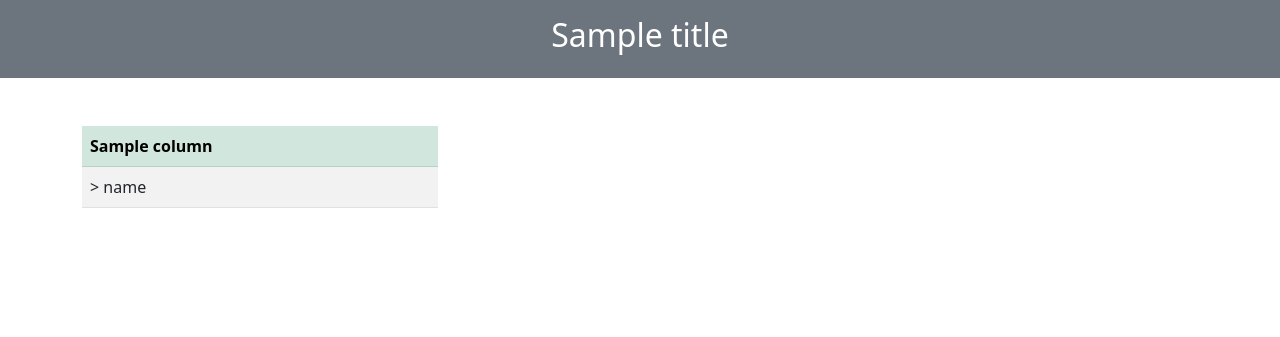
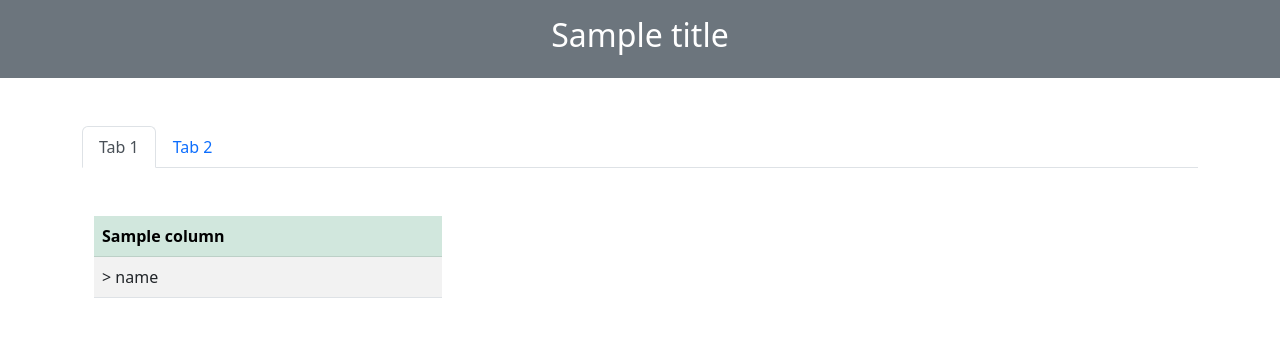
Before and after one commit to jhatala-myth/nbookmark, a Flask app: template templates/index.html in a window 1280 px wide. Shown: the top 337 px of the page. Run offline with Flask 2, Linux system fonts and the light colour scheme; the template is opened without the code that fills it: most values are stand-ins (such as "Sample title", 1, 10 or a date in 2020); some libraries are stand-ins or nearby versions.

Commit message:
update code

```diff
--- a/app.py
+++ b/app.py
@@ -4,36 +4,61 @@ from flask import Flask, render_template
 
 app = Flask(__name__)
 
+def sql_query(cursor, query):
+    try:
+        _result = cursor.execute(query)
+    except sqlite3.Error as db_error:
+        return {"status": False, "data": db_error.args}
+    return {"status": True, "data": _result.fetchall()}
+
+
 @app.route('/')
 def index():
+    site_data = {}
     config_query = "SELECT value FROM bookmark_config WHERE item = 'title';"
-    get_query = "SELECT column_id, bookmark_order, column_title FROM bookmark_view ORDER BY column_id;"
+    get_query = "SELECT bookmark_view.tab_id AS tab_index, tab_title, column_id, column_title, bookmark_order " \
+                "FROM bookmark_view LEFT JOIN bookmark_tab ON (bookmark_tab.tab_id=bookmark_view.tab_id)" \
+                "ORDER BY tab_index, column_id;"
+    col_query = "SELECT bookmark_title, bookmark_url FROM bookmark_list WHERE id IN ({})"
+
     ''' DB Connect '''
     db_conn = sqlite3.connect("db/nbookmark.db")
+    db_conn.row_factory = sqlite3.Row
     db_cursor = db_conn.cursor()
-    try:
-        db_cursor.execute(get_query)
-    except sqlite3.Error as db_error:
-        return render_template('error.html', error_msg=' '.join(db_error.args))
+
+    result = sql_query(db_cursor, config_query)
+    if not result['status']:
+        return render_template('error.html', error_msg=' '.join(result['data']))
+
+    site_data['title'] = result['data'][0]['value']
 
     ''' Fetch links from DB '''
-    columns = []
-    records = db_cursor.fetchall()
-    for row in records:
-        '''
-            structure:
-            columns = [ {"title": "column_title", "links": { "bookmark_title": "bookmark_url", ...  }} ]
-        '''
-        columns.append({"title": row[2], "links": {}})
-        link_query = 'SELECT bookmark_title, bookmark_url FROM bookmark_list WHERE id IN ({})'.format(','.join(row[1].split(',')))
-        db_cursor.execute(link_query)
-        items = db_cursor.fetchall()
-        [columns[len(columns)-1]["links"].update({_[0]: _[1]}) for _ in items]
+    tabs = []
 
-    db_cursor.execute(config_query)
-    config = db_cursor.fetchall()
+    result = sql_query(db_cursor, get_query)
+    if not result['status']:
+        return render_template('error.html', error_msg=' '.join(result['data']))
 
-    return render_template('index.html', url_list=columns, title=config[0][0])
+    print(len(result['data']))
+    for row in result['data']:
+        tabs.append({'tab_id': row['tab_index'], 'tab_title': row['tab_title'], 'columns': []})
+        tab_index = len(tabs) - 1
+        tabs[tab_index]['columns'].append({"title": row['column_title'], "links": {}})
+
+        columns = sql_query(db_cursor, col_query.format(','.join(row['bookmark_order'].split(','))))
+        if not columns['status']:
+            return render_template('error.html', error_msg=' '.join(columns['data']))
+
+        for col in columns['data']:
+            col_index = len(tabs[tab_index]['columns']) - 1
+            '''
+                structure:
+                columns = [ {"title": "column_title", "links": { "bookmark_title": "bookmark_url", ...  }} ]
+            '''
+            tabs[tab_index]['columns'][col_index]['links'].update({col['bookmark_title']: col['bookmark_url']})
+
+    site_data['tabs'] = tabs
+    return render_template('index.html', url_list=site_data)
 
 
 if __name__ == '__main__':
--- a/templates/index.html
+++ b/templates/index.html
@@ -22,6 +22,21 @@
 <div class="bg-secondary p-3 text-white text-center">
   <h2>{{ title }}</h2>
 </div>
+  <!-- Nav tabs -->
+<div class="container mt-5">
+  <ul class="nav nav-tabs" role="tablist">
+    <li class="nav-item">
+      <a class="nav-link active" data-bs-toggle="tab" href="#home">Tab 1</a>
+    </li>
+    <li class="nav-item">
+      <a class="nav-link" data-bs-toggle="tab" href="#menu1">Tab 2</a>
+    </li>
+  </ul>
+</div>
+  <!-- Tab panes -->
+  <div class="tab-content">
+
+    <div id="home" class="container tab-pane active">
 
 <div class="container mt-5">
   <div class="row">
@@ -46,6 +61,8 @@
 
   </div>
 </div>
-
+    </div>
+  <!-- Tab panes close -->
+  </div>
 </body>
 </html>
```
